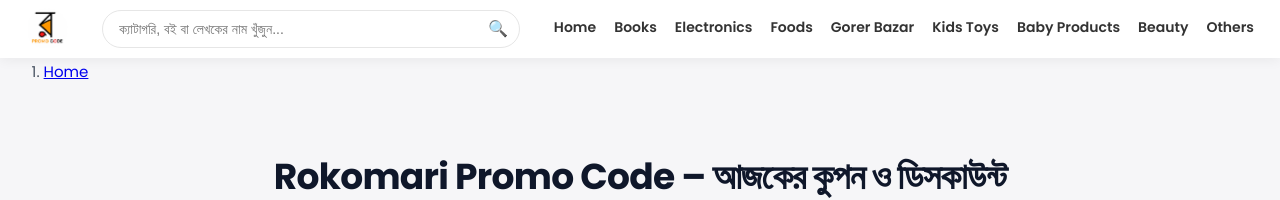
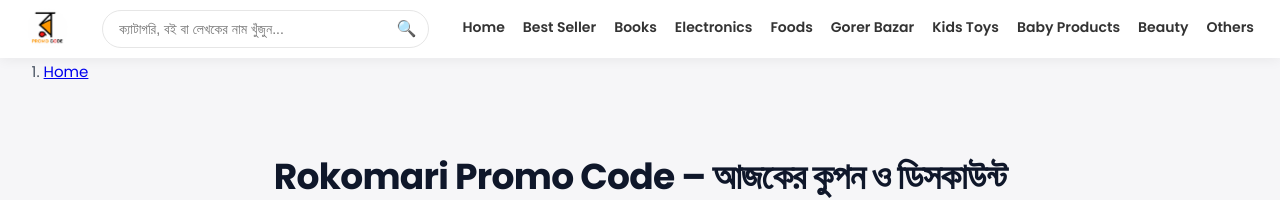
Before and after one commit to RokomariPromoCode/rokomaripromocode.github.io, a Jekyll site: the page built from index.md, in a window 1280 px wide. Shown: the top 200 px of the page. Built offline with Jekyll 4.4.1, drawn with Linux system fonts in a browser that asks for light colours.

Commit message:
Update header.html

```diff
--- a/_includes/header.html
+++ b/_includes/header.html
@@ -19,9 +19,9 @@
     </div>
 
     <nav class="header-menu" aria-label="Primary">
-      <ul class="menu-links">
-        <!-- Static HTML navigation (good for SEO); JS will only enhance if empty -->
+      <ul class="menu-links" id="site-menu">
         <li><a href="{{ '/' | relative_url }}">Home</a></li>
+        <li><a href="{{ '/rokomari-best-seller/' | relative_url }}">Best Seller</a></li>
         <li><a href="{{ '/rokomari-books/' | relative_url }}">Books</a></li>
         <li><a href="{{ '/rokomari-electronics/' | relative_url }}">Electronics</a></li>
         <li><a href="{{ '/rokomari-foods/' | relative_url }}">Foods</a></li>
@@ -30,12 +30,18 @@
         <li><a href="{{ '/rokomari-baby-products/' | relative_url }}">Baby Products</a></li>
         <li><a href="{{ '/rokomari-beauty/' | relative_url }}">Beauty</a></li>
         <li><a href="{{ '/rokomari-others/' | relative_url }}">Others</a></li>
-
       </ul>
 
-      <button class="hamburger" type="button" aria-label="Toggle menu">
+      <button
+        class="hamburger"
+        type="button"
+        aria-label="Toggle menu"
+        aria-controls="site-menu"
+        aria-expanded="false"
+      >
         ☰
       </button>
+
     </nav>
   </div>
 </header>
```
